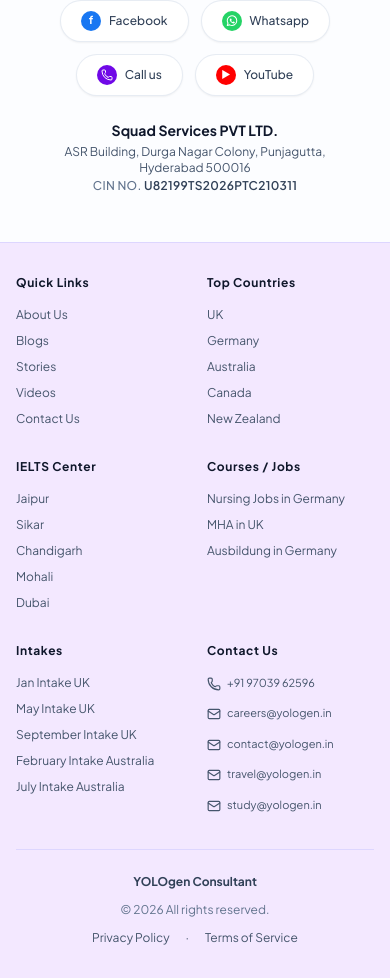
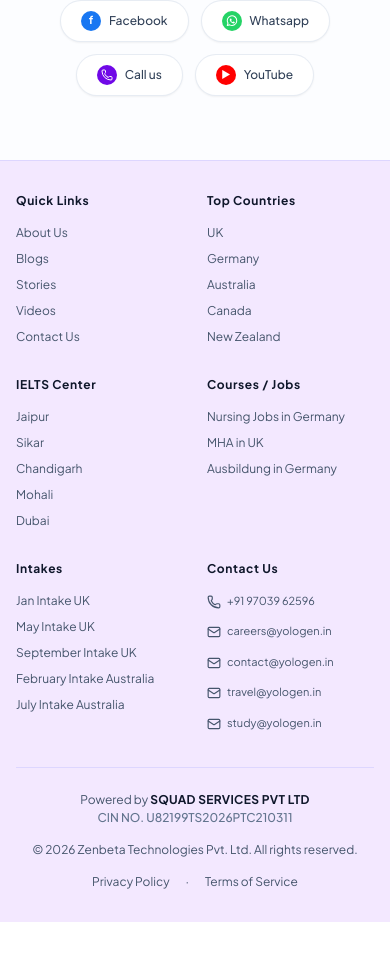
Before and after one commit to TechiesTech/Yonogen-, a React (Vite) app: page / in a window 390 px wide. Shown: the part 9240-10218 px from the top of the page. After the commit the page ends 10162 px from the top, so only its background shows below. Built offline with nearby package versions, Linux system fonts and the light colour scheme; a web font is replaced by a local one.

Commit message:
add the powered by company name in footer

```diff
--- a/src/components/NewsletterAndFooterSection.tsx
+++ b/src/components/NewsletterAndFooterSection.tsx
@@ -56,7 +56,7 @@ export const NewsletterAndFooterSection: React.FC<{
         </div>
 
         {/* Social Links Row */}
-        <div className="flex flex-wrap items-center justify-center gap-3 sm:gap-4 mb-6">
+        <div className="flex flex-wrap items-center justify-center gap-3 sm:gap-4 mb-16">
           <a
             href="https://www.linkedin.com/company/yologen/"
             target="_blank"
@@ -143,19 +143,6 @@ export const NewsletterAndFooterSection: React.FC<{
             </div>
             YouTube
           </a>
-        </div>
-
-        {/* Company Legal Entity & Address */}
-        <div className="text-center text-xs sm:text-sm text-slate-600 mb-12 max-w-xl mx-auto px-4">
-          <p className="font-bold text-slate-900 text-sm sm:text-base">
-            Squad Services PVT LTD.
-          </p>
-          <p className="text-slate-600 mt-1">
-            ASR Building, Durga Nagar Colony, Punjagutta, Hyderabad 500016
-          </p>
-          <p className="text-slate-500 font-medium mt-0.5 tracking-wide">
-            CIN NO. <span className="font-semibold text-slate-700">U82199TS2026PTC210311</span>
-          </p>
         </div>
       </div>
 
@@ -406,16 +393,21 @@ export const NewsletterAndFooterSection: React.FC<{
           </div>
 
           {/* Bottom Legal & Accreditations */}
-          <div className="grid grid-cols-1 items-center justify-items-center gap-3 pt-6 text-xs text-slate-500 md:grid-cols-3">
-            <div className="font-bold text-slate-700 md:justify-self-start">
-              YOLOgen Consultant
+          <div className="grid grid-cols-1 md:grid-cols-3 items-center gap-4 pt-6 text-xs text-slate-500">
+            <div className="flex flex-col items-center md:items-start text-center md:text-left gap-0.5 md:justify-self-start">
+              <span className="text-slate-600">
+                Powered by <strong className="font-bold text-slate-900 tracking-wide">SQUAD SERVICES PVT LTD</strong>
+              </span>
+              <span className="text-slate-500 font-medium">
+                CIN NO. U82199TS2026PTC210311
+              </span>
             </div>
 
-            <div className="text-center">
-              © {new Date().getFullYear()} All rights reserved.
+            <div className="text-center text-slate-600 md:justify-self-center">
+              © {new Date().getFullYear()} Zenbeta Technologies Pvt. Ltd. All rights reserved.
             </div>
 
-            <div className="flex items-center gap-4 text-slate-600 md:justify-self-end">
+            <div className="flex items-center justify-center gap-4 text-slate-600 md:justify-self-end">
               <button
                 onClick={onOpenCallback}
                 className="hover:text-amber-600 transition-colors"
```
